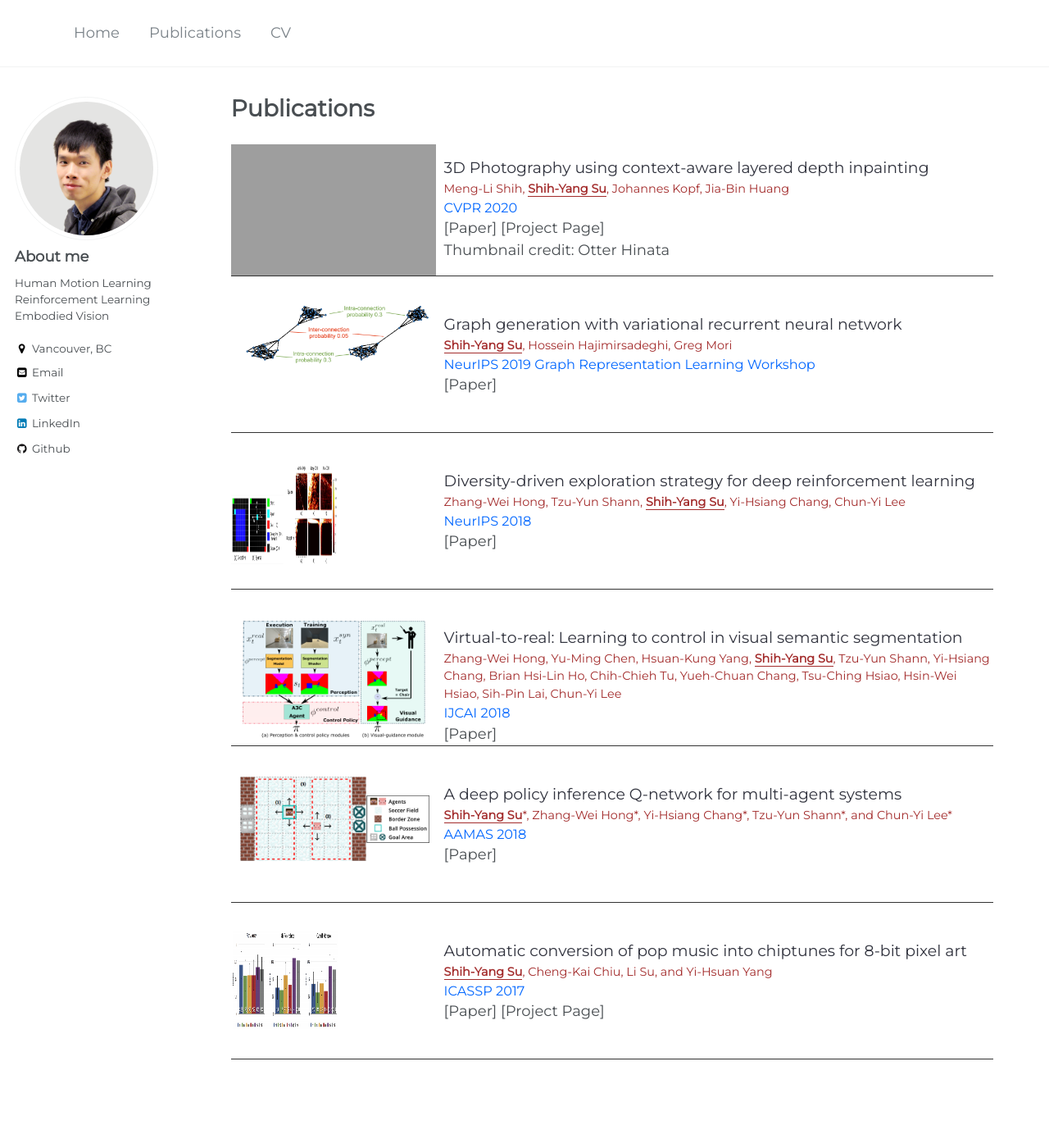
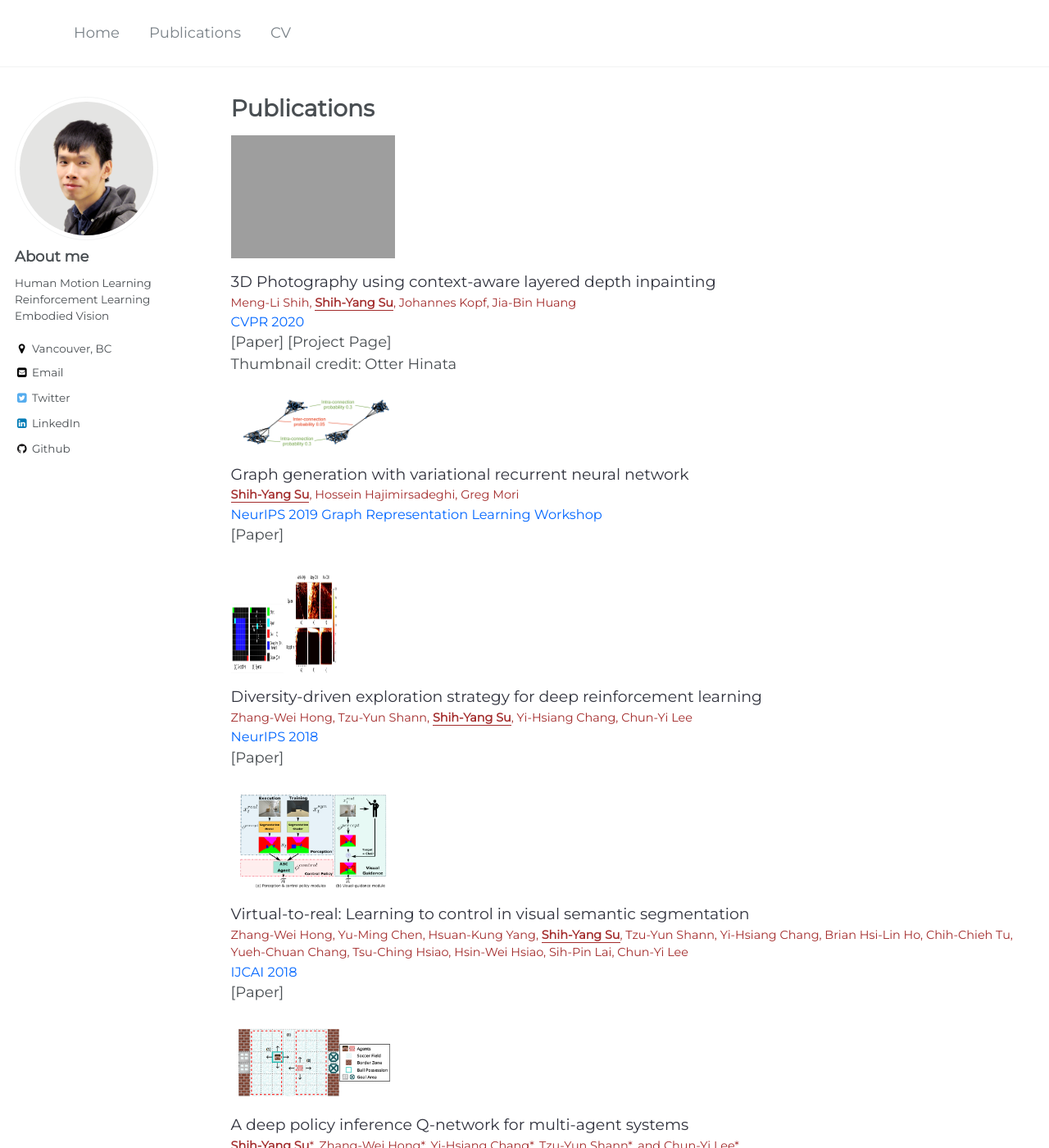
Before and after one commit to LemonATsu/LemonATsu.github.io, a Jekyll site: the page built from _pages/publications.md, in a window 1280 px wide and 1400 px high. Shown: the whole window at 82% size. Built offline with Jekyll 4.4.1, drawn with Linux system fonts in a browser that asks for light colours.

Commit message:
exp with diff css

```diff
--- a/assets/css/pub.css
+++ b/assets/css/pub.css
@@ -1,16 +1,13 @@
 .pub-container {
-    margin-top: 30px;
-    margin-bottom: 10px;
-    margin-right: 50px;
-    border-bottom: 1px solid #333;
-    overflow: auto
+    padding-top: 0px;
+    padding-bottom: 20px;
 }
 .pub-thumb {
-    float: left;
-    margin-right: 10px;
-    margin-bottom: 10px;
-    height: 150px;
-    width: 250px;
+    max-width: 200px;
+    padding-right: 0px;
+    padding-top: 5px;
+    display: inline-block;
+    vertical-align: middle;
 }
 
 .pub-content {
@@ -36,7 +33,7 @@ b {
     border-bottom: 1px solid #a32c2c;
 }
 
-img.img-responsive {
+.pub-thumb.img-responsive {
     width: 100%;
     height: auto;
     display: block;
```
